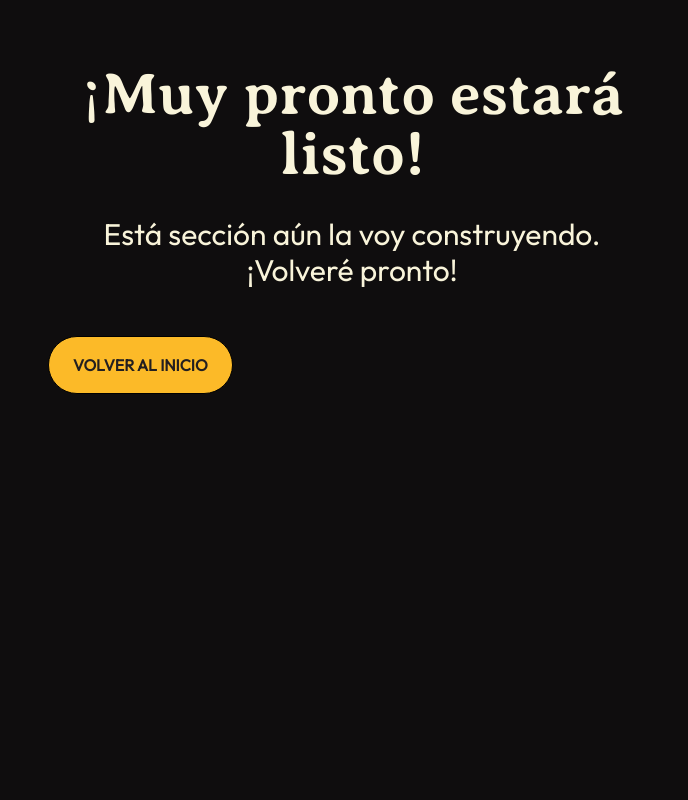
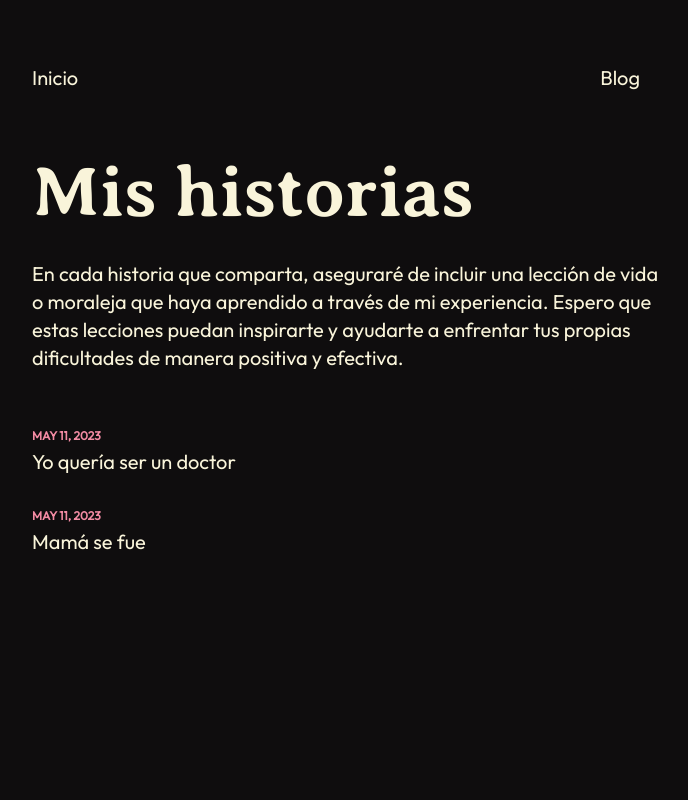
Before and after one commit to wilsonquispealanoca/wilsonquispe.io, a Next.js app: page /historias in a window 1280 px wide. Shown: the top 800 px of the page, without its empty margins (288-976 px from the left). Built offline with nearby package versions, Linux system fonts and the light colour scheme.

Commit message:
ADD: stories

```diff
--- /dev/null
+++ b/_posts/mamá.md
@@ -0,0 +1,12 @@
+---
+title: "Mamá se fue"
+date: "2023-05-11T07:35:07.322Z"
+tags: "historia"
+excerpt: "Una variable podríamos verla como una caja que tiene un nombre y a la cual se le puede introducir (asignar) un valor en un momento dado, y en cualquier otro momento, podemos utilizar (leer) dicho valor y el valor de la variable podrá cambiar."
+coverImage: "/assets/blog/variables/variablesSocialNetwork.jpeg"
+author:
+  name: Wilson Quispe
+  picture: "/assets/blog/authors/profileWilson.jpg"
+ogImage:
+  url: "/assets/blog/variables/variablesSocialNetwork.jpeg"
+---
--- /dev/null
+++ b/_posts/ser-doctor.md
@@ -0,0 +1,18 @@
+---
+title: "Yo quería ser un doctor"
+date: "2023-05-11T07:40:07.322Z"
+tags: "historia"
+excerpt: "Una variable podríamos verla como una caja que tiene un nombre y a la cual se le puede introducir (asignar) un valor en un momento dado, y en cualquier otro momento, podemos utilizar (leer) dicho valor y el valor de la variable podrá cambiar."
+coverImage: "/assets/blog/variables/variablesSocialNetwork.jpeg"
+author:
+  name: Wilson Quispe
+  picture: "/assets/blog/authors/profileWilson.jpg"
+ogImage:
+  url: "/assets/blog/variables/variablesSocialNetwork.jpeg"
+---
+
+¡Hola! solo te pido paciencia con esta _historia_. Aún estoy puliendo algunos detalles, pero pronto lo publicaré para que puedas leerlo.
+
+Quiero asegurarme de que el contenido que comparto contigo sea de la mejor calidad posible y que te sea útil en tu día a día. Por eso, me estoy tomando el tiempo necesario para hacerlo bien.
+
+¡Gracias por tu paciencia y por estar aquí!
--- a/components/molecules/moreStories.jsx
+++ b/components/molecules/moreStories.jsx
@@ -13,7 +13,7 @@ export default function MoreStories({ posts }) {
         cosas que estoy haciendo, aprendiendo o creando. Este blog explora mi
         mente y te muestra mi lado más creativo. Te invito a que me leas...
       </h2>
-      <div className="grid grid-cols-1">
+      <ul className="grid gap-8">
         {posts.map((post) => (
           <PostPreview
             key={post.slug}
@@ -23,9 +23,10 @@ export default function MoreStories({ posts }) {
             author={post.author}
             slug={post.slug}
             excerpt={post.excerpt}
+            tags={post.tags}
           />
         ))}
-      </div>
+      </ul>
     </section>
   );
 }
--- a/components/molecules/postPreview.jsx
+++ b/components/molecules/postPreview.jsx
@@ -11,21 +11,16 @@ export default function PostPreview({
 }) {
   return (
     <>
-      <div className="my-6">
-        <h3 className="font-averia text-xl text-brand-yellow">
-          <Link
-            as={`/posts/${slug}`}
-            href="/posts/[slug]"
-            className="hover:underline"
-          >
+      <li className="flex flex-col gap-1">
+        <div className="uppercase font-bold text-xs text-brand-pink">
+          <DateFormatter dateString={date} />
+        </div>
+        <h3 className="text-xl font-medium hover:underline text-brand-beige">
+          <Link as={`/posts/${slug}`} href="/posts/[slug]">
             {title}
           </Link>
         </h3>
-        <div className="text-base mt-2 text-brand-yellow first-letter:capitalize">
-          <DateFormatter dateString={date} />
-        </div>
-      </div>
-      <div className="w-full h-[2px] bg-brand-beige opacity-40"></div>
+      </li>
     </>
   );
 }
--- /dev/null
+++ b/components/molecules/stories.jsx
@@ -0,0 +1,33 @@
+import PostPreview from "./postPreview";
+import Navbar from "./navbar";
+
+export default function Stories({ posts }) {
+  return (
+    <section>
+      <Navbar />
+      <h1 className="font-averia text-brand-beige mb-8 text-5xl md:text-7xl lg:mt-16">
+        Mis historias
+      </h1>
+      <h2 className="text-xl font-light mb-14 text-brand-beige">
+        En cada historia que comparta, aseguraré de incluir una lección de vida
+        o moraleja que haya aprendido a través de mi experiencia. Espero que
+        estas lecciones puedan inspirarte y ayudarte a enfrentar tus propias
+        dificultades de manera positiva y efectiva.
+      </h2>
+      <ul className="grid gap-8">
+        {posts.map((post) => (
+          <PostPreview
+            key={post.slug}
+            title={post.title}
+            coverImage={post.coverImage}
+            date={post.date}
+            author={post.author}
+            slug={post.slug}
+            excerpt={post.excerpt}
+            tags={post.tags}
+          />
+        ))}
+      </ul>
+    </section>
+  );
+}
--- a/components/templates/layout.jsx
+++ b/components/templates/layout.jsx
@@ -7,10 +7,10 @@ export default function Layout({ children }) {
         <main>{children}</main>
       </div>
       <Footer />
-      <p className="bg-brand-coal font-outfit text-center text-[1rem] md:text-lg text-brand-yellow px-8 md:px-32 lg:px-56 lg:pt-8 xl:px-80">
+      <p className="bg-brand-coal font-outfit text-center text-[1rem] md:text-lg text-brand-beige/70 px-8 md:px-32 lg:px-56 lg:pt-8 xl:px-80">
         Hecho con 💙 durante la cuarentena
       </p>
-      <p className="bg-brand-coal text-center py-6 font-outfit text-brand-yellow">
+      <p className="bg-brand-coal text-center py-6 font-outfit text-brand-beige/70">
         © 2023 <a href="https://wilsonquispe.vercel.app">Wilson Quispe</a>
       </p>
     </>
--- a/pages/404.js
+++ b/pages/404.js
@@ -6,19 +6,17 @@ export default function Custom404() {
     <div className="h-screen w-screen bg-[#14102c] flex items-center">
       <div className="flex flex-col md:flex-row items-center justify-center mx-auto">
         <div className="max-w-lg px-6">
-          <div className="text-4xl lg:text-5xl text-brand-beige font-averia font-bold my-10 lg:mb-16">
+          <div className="text-center md:text-left text-5xl lg:text-6xl text-brand-beige font-averia font-bold my-10 lg:mb-16">
             Parece que estás perdido
           </div>
-          <p className="text-2xl md:text-3xl font-light text-brand-beige font-outfit mb-8 lg:mb-6">
+          <p className="text-center md:text-left text-2xl md:text-3xl font-light text-brand-beige font-outfit mb-8 lg:mb-6">
             Quédate donde estas, enviaremos a alguien a buscarte
           </p>
-          <Link href="/">
-            <button
-              className="px-6 py-4 bg-brand-yellow rounded-full uppercase font-black
-             border border-black cursor-pointer text-brand-charcoal font-outfit"
-            >
-              Regresar al inicio
-            </button>
+          <Link
+            href="/"
+            className="flex items-center justify-center md:justify-start"
+          >
+            <button className="btn-pink">Regresar al inicio</button>
           </Link>
         </div>
         <div className="max-w-xl">
--- a/pages/historias.jsx
+++ b/pages/historias.jsx
@@ -1,36 +1,45 @@
-import Link from "next/link";
 import Container from "../components/templates/container";
+import Stories from "../components/molecules/stories";
+import Meta from "../components/molecules/meta";
 import Layout from "../components/templates/layout";
+import { getAllPosts } from "../lib/api";
 
-export default function Historias() {
+export default function Historias({ allPosts }) {
+  const morePosts = allPosts.slice(0);
+  const filteredPosts = morePosts.filter((post) => {
+    return post.tags === "historia"; // Filtrar solo los posts con la categoría 'historia'
+  });
   return (
-    <Layout>
-      <Container>
-        <>
-          <div className="flex items-center justify-center pt-16">
-            <div className="max-w-2xl w-full px-4">
-              <h1 className="text-5xl lg:text-6xl font-bold font-averia text-center mb-8 text-brand-beige">
-                ¡Muy pronto estará listo!
-              </h1>
-              <p className="text-2xl md:text-3xl text-brand-beige font-outfit text-center mb-12">
-                Está sección aún la voy construyendo. ¡Volveré pronto!
-              </p>
-              {/* <form className="flex flex-col md:flex-row justify-center items-center gap-4">
-                        <input className="w-full md:w-80  py-2 px-4 border text-gray-800 border-gray-200 bg-white" type="email" placeholder="Ingresa tu correo electrónico"/>
-                        <button className="bg-blue-600 hover:bg-blue-700 text-white py-2 px-4 border">Notifícame cuando este listo</button>
-                    </form> */}
-              <Link href="/">
-                <button
-                  className="px-6 py-4 bg-brand-yellow rounded-full uppercase font-black
-             border border-black cursor-pointer text-brand-charcoal font-outfit"
-                >
-                  Volver al inicio
-                </button>
-              </Link>
-            </div>
-          </div>
-        </>
-      </Container>
-    </Layout>
+    <>
+      <Layout>
+        <Meta
+          title="Mis historias | Wilson Quispe"
+          description="Notas, pensamientos y anecdotas, cultivados en el Jardin digital de Wilson Quispe."
+          ogImage="https://i.ibb.co/s16J4Ts/Meta-image.png"
+          url="https://wilsonquispe-io.vercel.app/"
+          fbAppID="115713950293427"
+          twitter="@soywill_quispe"
+        />
+        <Container>
+          <Stories posts={filteredPosts} />
+        </Container>
+      </Layout>
+    </>
   );
 }
+
+export async function getStaticProps() {
+  const allPosts = getAllPosts([
+    "title",
+    "date",
+    "slug",
+    "author",
+    "coverImage",
+    "excerpt",
+    "tags",
+  ]);
+
+  return {
+    props: { allPosts },
+  };
+}
--- a/styles/globals.css
+++ b/styles/globals.css
@@ -14,6 +14,15 @@
 
 /* Your own custom utilities */
 
+/* button */
+.btn-pink {
+  @apply px-6 py-4 bg-brand-pink rounded-full uppercase border border-black cursor-pointer font-outfit text-brand-charcoal font-black;
+}
+
+.btn-yellow {
+  @apply px-6 py-4 bg-brand-yellow rounded-full uppercase font-black
+  border border-black cursor-pointer text-brand-charcoal font-outfit;
+}
 
 @font-face {
   font-family: "Averia Serif Libre";
```
Also changed, not shown: _posts/variables.md (+6 -6 lines), pages/wp-admin.js (+8 -10 lines), public/catronaut.svg (deleted).
